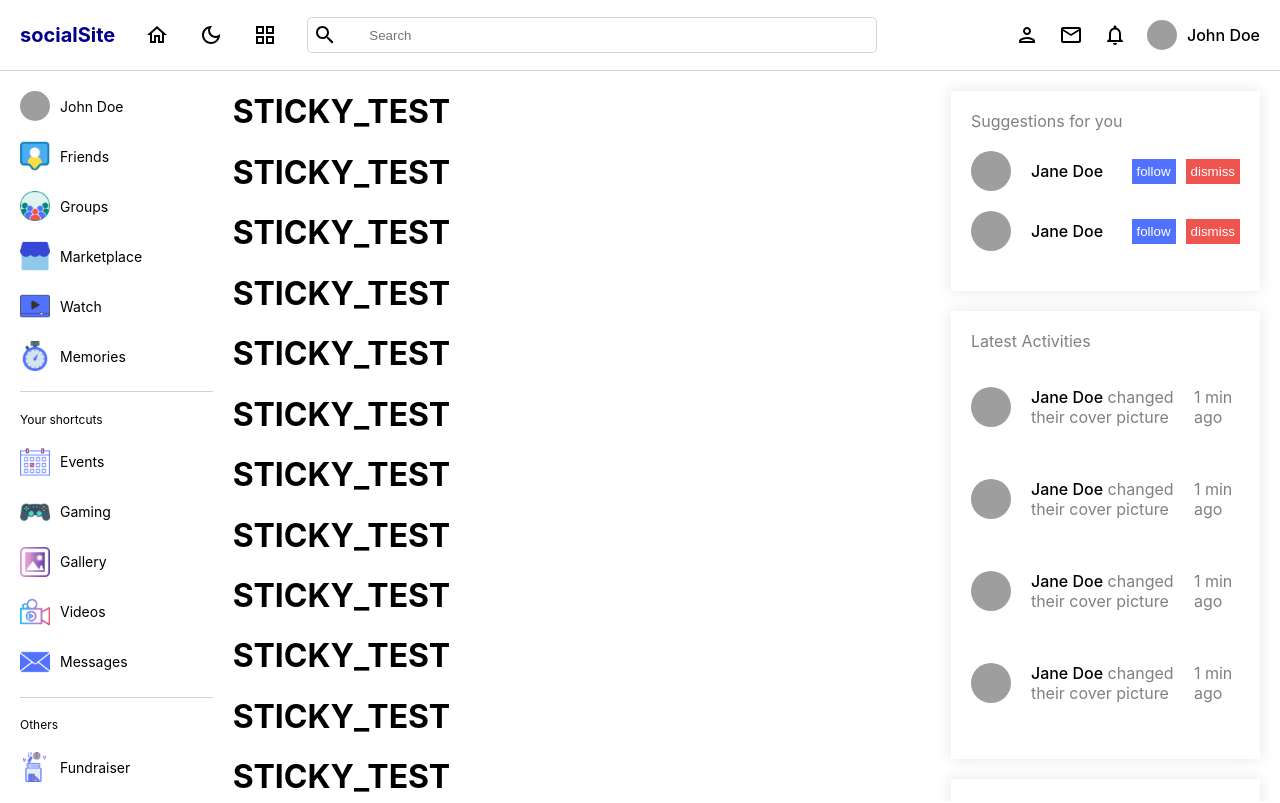
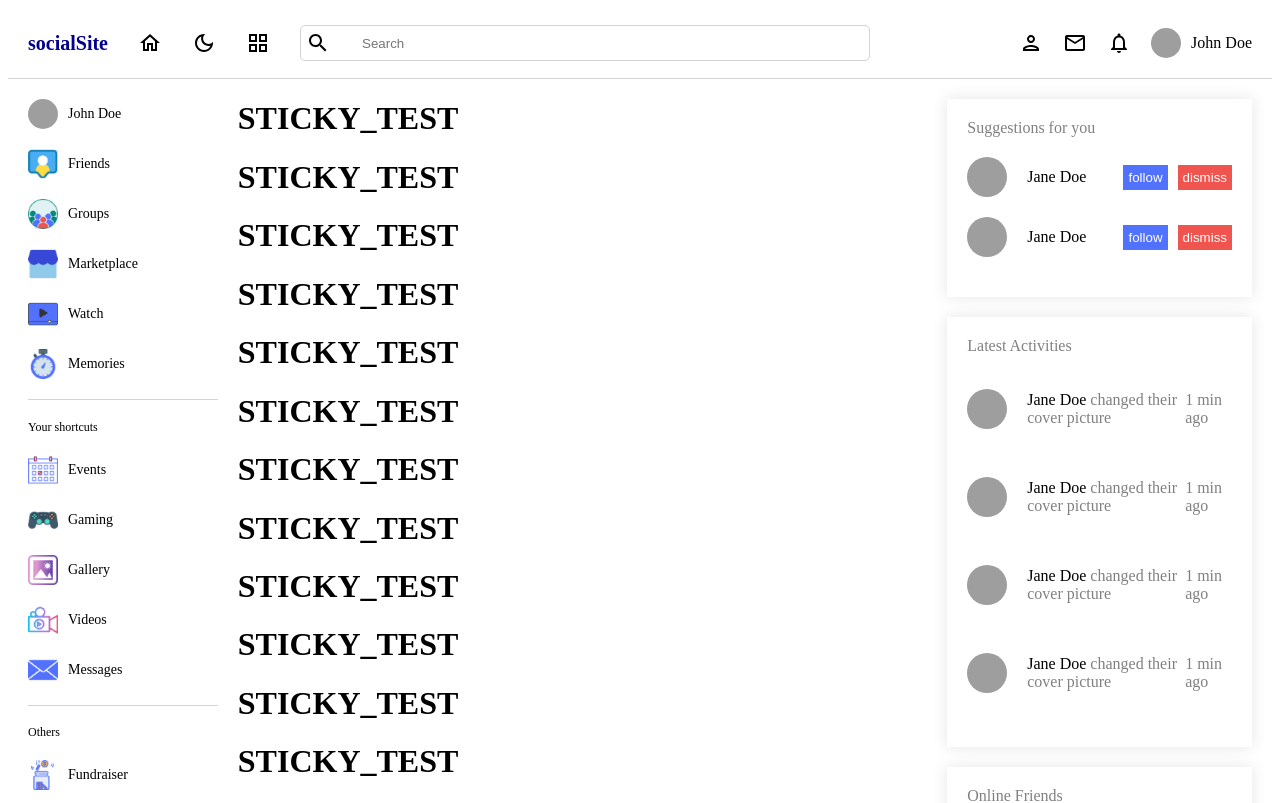
Before and after one commit to mraltun/react-somedia-app-frontend, a React (Create React App) app: page / in a window 1280 px wide. Shown: the top 803 px of the page. Built offline with nearby package versions, Linux system fonts and the light colour scheme; grey boxes are pictures that could not be loaded.

Commit message:
Added common style file

```diff
--- a/src/App.jsx
+++ b/src/App.jsx
@@ -13,6 +13,7 @@
 import Register from "./pages/register/Register";
 import Home from "./pages/home/Home";
 import Profile from "./pages/profile/Profile";
+import "./style.scss";
 
 const App = () => {
   // Temporary login
@@ -20,7 +21,7 @@
 
   const Layout = () => {
     return (
-      <div>
+      <div className='theme-dark'>
         <Navbar />
         <div style={{ display: "flex" }}>
           <LeftBar />
--- a/src/index.css
+++ /dev/null
@@ -1,13 +0,0 @@
-body {
-  margin: 0;
-  font-family: -apple-system, BlinkMacSystemFont, 'Segoe UI', 'Roboto', 'Oxygen',
-    'Ubuntu', 'Cantarell', 'Fira Sans', 'Droid Sans', 'Helvetica Neue',
-    sans-serif;
-  -webkit-font-smoothing: antialiased;
-  -moz-osx-font-smoothing: grayscale;
-}
-
-code {
-  font-family: source-code-pro, Menlo, Monaco, Consolas, 'Courier New',
-    monospace;
-}
--- a/src/index.js
+++ b/src/index.js
@@ -1,6 +1,5 @@
 import React from "react";
 import ReactDOM from "react-dom/client";
-import "./index.css";
 import App from "./App";
 
 const root = ReactDOM.createRoot(document.getElementById("root"));
```
Also changed, not shown: src/style.scss (added).
